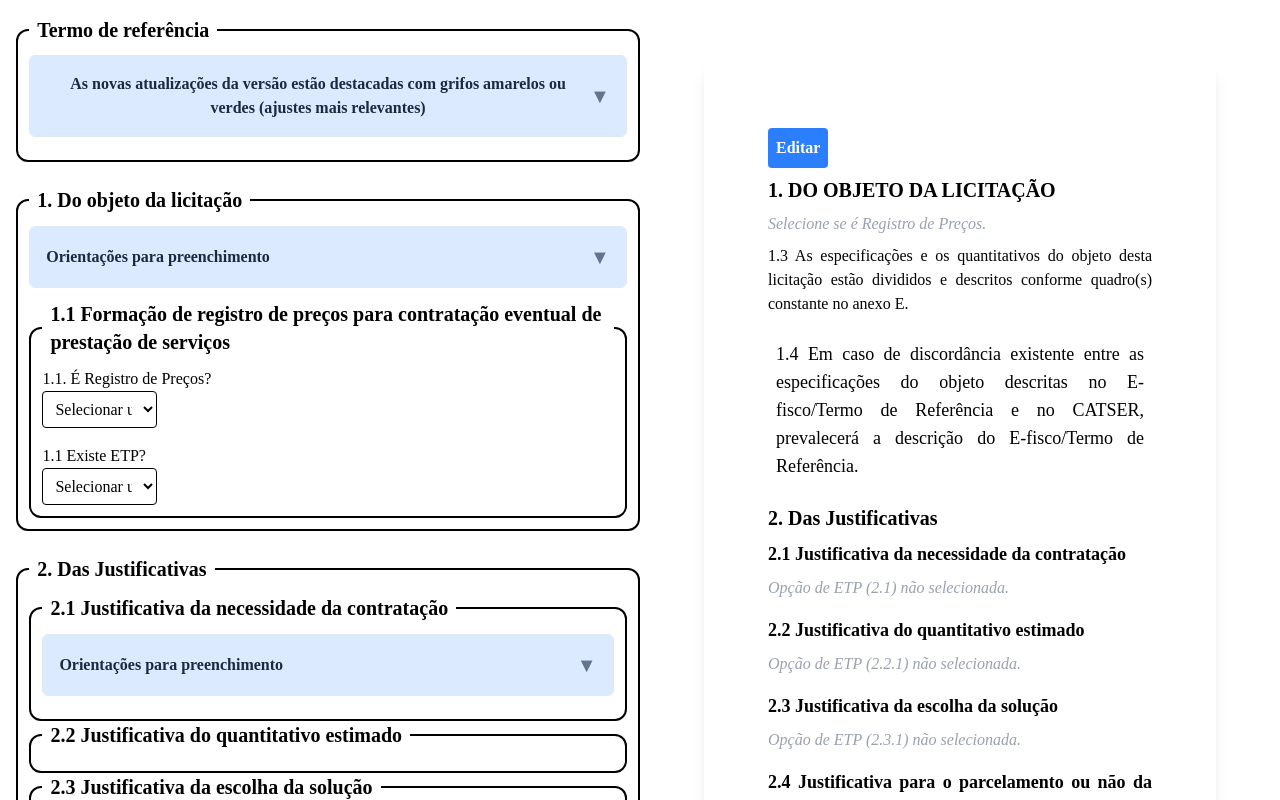
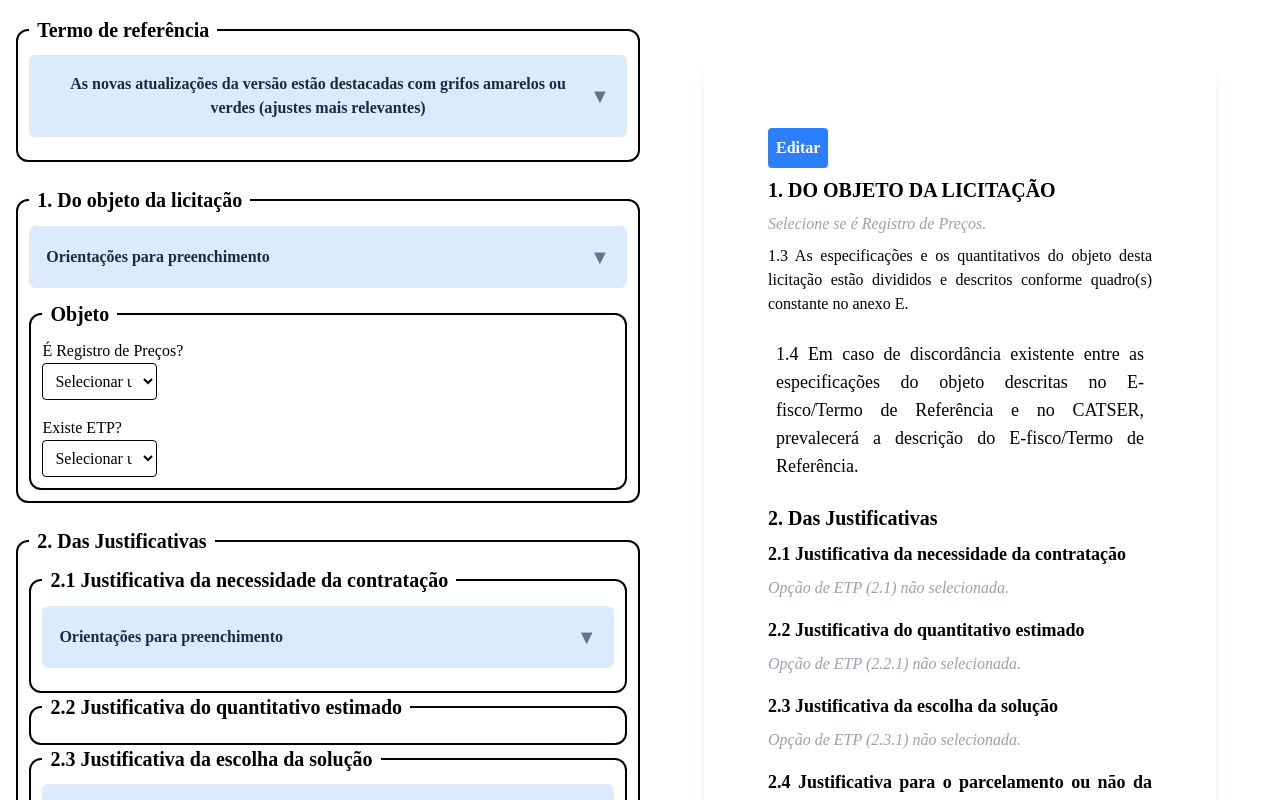
Before and after one commit to devpabloh/tr-servico, a React (Vite) app: page / in a window 1280 px wide. Shown: the top 800 px of the page. Built offline with nearby package versions, Linux system fonts and the light colour scheme.

Commit message:
"fix: foi trocado o titulo do 1.1, substituindo por Objeto e foi tirada as numerações do item 1"

```diff
--- a/src/App.tsx
+++ b/src/App.tsx
@@ -25,7 +25,7 @@ import type {
 
     sim_texto_registro_preco_corporativo: "1.1 Formação de registro de preços corporativo para contratação eventual de prestação de serviços de (TIPO DE SERVIÇO VAI VIR DO HOME), visando atender as necessidades dos órgãos da Administração Direta, Fundos Especiais, Autarquias e Fundações Públicas integrantes do Poder Executivo do Estado de Pernambuco.",
 
-    nao_texto_e_registro_preco: "1.1 Contratação de prestação de serviços de (TIPO DE SERVIÇO VAI VIR DO HOME), visando atender as necessidades do(a) {visandoAtenderNecessidades} conforme as condições, especificações, quantidades e exigências contidas{eEstudosTecnicosPreliminares} neste Termo de Referência.",
+    nao_texto_e_registro_preco: "1.1 Contratação de prestação de serviços de (TIPO DE SERVIÇO VAI VIR DO HOME), visando atender as necessidades do(a) {visandoAtenderNecessidades} conforme as condições, especificações, quantidades e exigências contidas {eEstudosTecnicosPreliminares} neste Termo de Referência.",
     paraContratacaoEventualPrestacaoServico: "",
     visandoAtenderNecessidades: "",
     eEstudosTecnicosPreliminares:"",
--- a/src/components/Formulario.tsx
+++ b/src/components/Formulario.tsx
@@ -98,9 +98,9 @@ export function Formulario({formData, setFormData, className}:FormularioProps){
                 </li>
               </ul>
           </CollapsibleText>
-          <FieldsetContainer titleLegend="1.1 Formação de registro de preços para contratação eventual de prestação de serviços">
+          <FieldsetContainer titleLegend="Objeto">
             <div>
-              <label htmlFor="eRegistroPreco">1.1. É Registro de Preços?</label>
+              <label htmlFor="eRegistroPreco">É Registro de Preços?</label>
               <div>
                 <select
                   name="eRegistroPreco"
@@ -116,7 +116,7 @@ export function Formulario({formData, setFormData, className}:FormularioProps){
               </div>
               {formData.eRegistroPreco === 'nao' && (
                 <div className="mt-4">
-                    <label htmlFor="visandoAtenderNecessidades">1.1 Especificar os orgão(s) ou entidade(s) que serão atendidas nessa contratação</label>
+                    <label htmlFor="visandoAtenderNecessidades">Especificar os orgão(s) ou entidade(s) que serão atendidas nessa contratação</label>
                     <div>
                         <textarea
                           name="visandoAtenderNecessidades"
@@ -131,7 +131,7 @@ export function Formulario({formData, setFormData, className}:FormularioProps){
               {formData.eRegistroPreco === 'sim' ? (
                 <div className="mt-4">
                   <div>
-                    <label htmlFor="qualTipoContratacao">1.1. Qual o tipo de Registro de Preços?</label>
+                    <label htmlFor="qualTipoContratacao">Qual o tipo de Registro de Preços?</label>
                     <div>
                       <select
                         name="qualTipoContratacao"
@@ -149,7 +149,7 @@ export function Formulario({formData, setFormData, className}:FormularioProps){
                     {
                 formData.qualTipoContratacao === 'simples' && (
                   <div className="mt-4">
-                    <label htmlFor="visandoAtenderNecessidades">1.1 Especificar os orgão(s) ou entidade(s) que serão atendidas nessa contratação</label>
+                    <label htmlFor="visandoAtenderNecessidades">Especificar os orgão(s) ou entidade(s) que serão atendidas nessa contratação</label>
                     <div>
                         <textarea
                           name="visandoAtenderNecessidades"
@@ -165,7 +165,7 @@ export function Formulario({formData, setFormData, className}:FormularioProps){
               {
               formData.qualTipoContratacao === 'corporativo' && (
                     <div className="flex flex-col mt-4">
-                      <label htmlFor="seCoperativa">1.2. E se justifica no caso concreto, uma vez que ?</label>
+                      <label htmlFor="seCoperativa">E se justifica no caso concreto, uma vez que ?</label>
                       <textarea
                         name="seCoperativa"
                         id="seCoperativa"
@@ -177,7 +177,7 @@ export function Formulario({formData, setFormData, className}:FormularioProps){
               }
                   </div>
                   <div className="mt-4">
-                    <label htmlFor="eEstudosTecnicosPreliminares">1.1. Existe ETP?</label>
+                    <label htmlFor="eEstudosTecnicosPreliminares">Existe ETP?</label>
                     <div>
                       <select
                         name="eEstudosTecnicosPreliminares"
@@ -195,7 +195,7 @@ export function Formulario({formData, setFormData, className}:FormularioProps){
                 </div>
               ) : (
                 <div className="mt-4">
-                  <label htmlFor="eEstudosTecnicosPreliminares">1.1 Existe ETP?</label>
+                  <label htmlFor="eEstudosTecnicosPreliminares">Existe ETP?</label>
                   <div>
                     <select
                       name="eEstudosTecnicosPreliminares"
```
